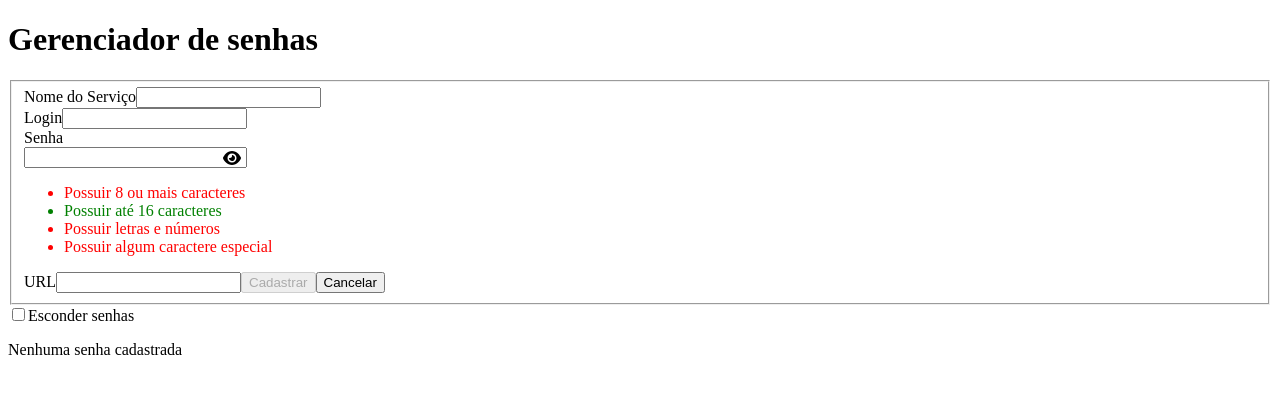
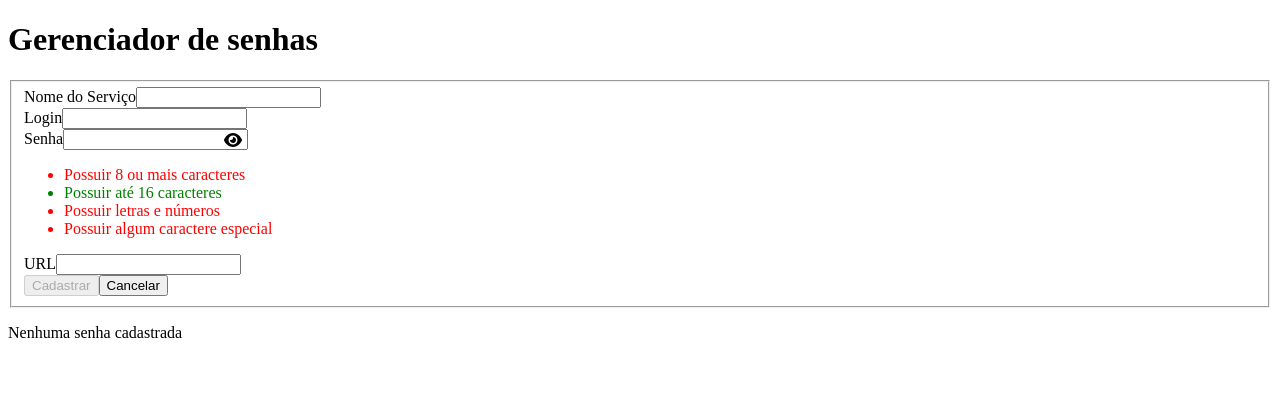
Before and after one commit to BrunoPelegrino/password-manager, a React (Vite) app: page / in a window 1280 px wide. Both pictures are taken after a click on the button "Cadastrar nova senha". Shown: the top 394 px of the page. Built offline with nearby package versions, Linux system fonts and the light colour scheme.

Commit message:
componetizando aplicaçao, cria componntes PasswordInpute e ServiceInput

```diff
--- a/package.json
+++ b/package.json
@@ -13,6 +13,7 @@
     "@fortawesome/fontawesome-svg-core": "^6.6.0",
     "@fortawesome/free-solid-svg-icons": "^6.6.0",
     "@fortawesome/react-fontawesome": "^0.2.2",
+    "bootstrap": "^5.3.3",
     "react": "^18.3.1",
     "react-dom": "^18.3.1",
     "sweetalert2": "^11.12.3"
--- a/src/components/Form.tsx
+++ b/src/components/Form.tsx
@@ -1,7 +1,7 @@
 import { useEffect, useState } from 'react';
-import { FontAwesomeIcon } from '@fortawesome/react-fontawesome';
-import { faEye, faEyeSlash } from '@fortawesome/free-solid-svg-icons';
 import Swal from 'sweetalert2';
+import ServiceInput from './serviceInput/ServiceInput';
+import PasswrodInput from './passwordInput/PasswordInput';
 
 interface Service {
   name: string;
@@ -23,7 +23,6 @@ function Form() {
   const [hasSpecialChar, setHasSpecialChar] = useState(false);
   const [isPasswordValid, setIsPasswordValid] = useState(false);
   const [hidePassword, setHidePassword] = useState(false);
-  const [showInputPsswordText, setShowInputPsswordText] = useState(false);
   const minLength = 8;
   const maxLength = 16;
 
@@ -109,8 +108,8 @@ function Form() {
         text: 'Serviço cadastrado com sucesso',
         timer: 1500,
         showConfirmButton: false,
-        icon: 'success'
-      })
+        icon: 'success',
+      });
     }
   };
 
@@ -124,10 +123,6 @@ function Form() {
     setHidePassword(!hidePassword);
   };
 
-  const handleShowInputPsswordText = () => {
-    setShowInputPsswordText(!showInputPsswordText);
-  };
-
   return (
     <div>
       {showForm === false ? (
@@ -135,55 +130,10 @@ function Form() {
       ) : (
         <form>
           <fieldset>
+            <ServiceInput name='service' label='Nome do Serviço' type='text' value={service} onChange={handleSerivceInput} />
+            <ServiceInput name='login' label='Login' type='text' value={login} onChange={handleLoginInput} />
             <div>
-              <label>
-                Nome do Serviço
-                <input
-                  type="text"
-                  name="service"
-                  value={service}
-                  onChange={handleSerivceInput}
-                />
-              </label>
-            </div>
-            <div>
-              <label>
-                Login
-                <input
-                  name="login"
-                  value={login}
-                  onChange={handleLoginInput}
-                  type="text"
-                />
-              </label>
-            </div>
-            <div style={{ position: 'relative' }}>
-              <label>
-                Senha
-                <div>
-
-                </div>
-                <input
-                  name="password"
-                  value={password}
-                  onChange={handlePasswordInput}
-                  type={showInputPsswordText ? 'text' : 'password'}
-                  style={{ paddingRight: '2.5rem' }}
-                />
-                                <span
-                  onClick={handleShowInputPsswordText}
-                  style={{
-                    position: 'relative',
-                    right: '1.5rem',
-                    top: '0.1rem'
-
-                  }}
-                >
-                  <FontAwesomeIcon
-                    icon={showInputPsswordText ? faEyeSlash : faEye}
-                  />
-                </span>
-              </label>
+            <PasswrodInput name='password' label='Senha' value={password} onChange={handlePasswordInput} />
               <ul>
                 <li
                   className={
@@ -223,15 +173,7 @@ function Form() {
                 </li>
               </ul>
             </div>
-            <label>
-              URL
-              <input
-                name="url"
-                onChange={handleUrlInput}
-                value={url}
-                type="text"
-              />
-            </label>
+            <ServiceInput name='url' label='URL' type='text' value={url} onChange={handleUrlInput} />
             <button onClick={handleRegisterBtn} disabled={!isFormValid()}>
               Cadastrar
             </button>
@@ -239,21 +181,22 @@ function Form() {
           </fieldset>
         </form>
       )}
-      <div>
-        <label>
-          <input
-            type="checkbox"
-            checked={hidePassword}
-            onChange={handleHidePasswordCheckBox}
-          />
-          Esconder senhas
-        </label>
-      </div>
+
       <div>
         {serviceObj.length === 0 ? (
           <p>Nenhuma senha cadastrada</p>
         ) : (
           <div>
+            <div>
+              <label>
+                <input
+                  type="checkbox"
+                  checked={hidePassword}
+                  onChange={handleHidePasswordCheckBox}
+                />
+                Esconder senhas
+              </label>
+            </div>
             {serviceObj.map((service, index) => (
               <ul className={`${index}`} key={index}>
                 <li>
--- /dev/null
+++ b/src/components/passwordInput/PasswordInput.tsx
@@ -0,0 +1,46 @@
+import { useState } from "react";
+import { FontAwesomeIcon } from '@fortawesome/react-fontawesome';
+import { faEye, faEyeSlash } from '@fortawesome/free-solid-svg-icons';
+
+interface PasswordInputProps {
+    password?: string;
+    label: string;
+    value: string;
+    type?: string;
+    name: string;
+    style?: object;
+    onChange: (e: React.ChangeEvent<HTMLInputElement>) => void;
+  }
+
+function PasswrodInput({password, label, name, style, onChange}: PasswordInputProps) {
+
+    const [showInputPsswordText, setShowInputPsswordText] = useState(false);
+
+    const handleShowInputPsswordText = () => {
+        setShowInputPsswordText(!showInputPsswordText);
+      };
+
+    return (
+      <div style={{ position: 'relative' }}>
+        <label>
+            {label}
+            <input type={showInputPsswordText ? 'text' : 'password'} name={name} value={password} onChange={onChange} style={style}/>
+            <span
+                  onClick={handleShowInputPsswordText}
+                  style={{
+                    position: 'relative',
+                    right: '1.5rem',
+                    top: '0.1rem',
+                  }}
+                >
+                  <FontAwesomeIcon
+                    icon={showInputPsswordText ? faEyeSlash : faEye}
+                  />
+                </span>
+
+        </label>
+      </div>
+    );
+  }
+
+  export default PasswrodInput;
--- /dev/null
+++ b/src/components/serviceInput/ServiceInput.tsx
@@ -0,0 +1,30 @@
+type ServiceInputProps = {
+  label: string;
+  name: string;
+  type: string;
+  value: string;
+  onChange: React.ChangeEventHandler<HTMLInputElement>;
+  style?: object
+  // onClick: React.MouseEventHandler<HTMLSpanElement>;
+};
+
+function ServiceInput({
+  label,
+  type,
+  name,
+  value,
+  onChange,
+  style
+  // onClick,
+}: ServiceInputProps) {
+  return (
+    <div>
+      <label>
+        {label}
+        <input type={type} name={name} value={value} onChange={onChange} style={style} />
+      </label>
+    </div>
+  );
+}
+
+export default ServiceInput;
```
Also changed, not shown: src/components/Adicionar.tsx (deleted, +0 -8 lines), 1 other file (tests, documents, lock files or other folders).
